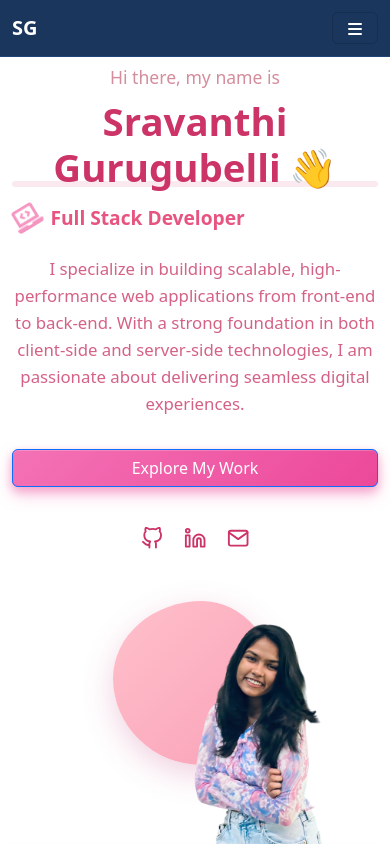
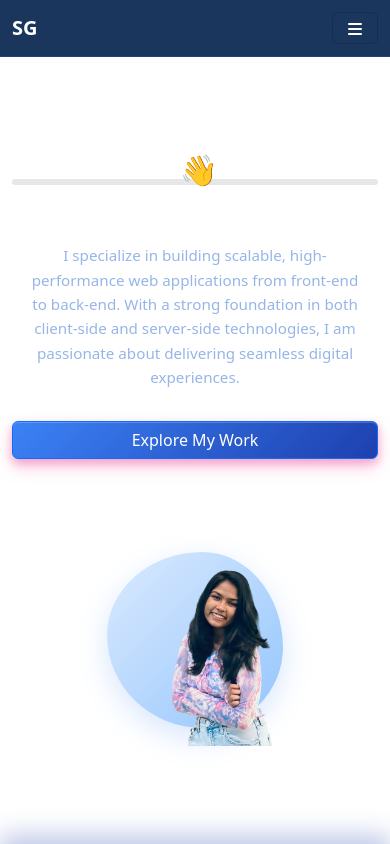
Before and after one commit to GurugubelliSravanthi/my-portfolio-react, a React (Vite) app: page / in a window 390 px wide. Built offline with nearby package versions, Linux system fonts and the light colour scheme.

Commit message:
Update Home.css

```diff
--- a/src/pages/Home.css
+++ b/src/pages/Home.css
@@ -2,17 +2,15 @@
 @import url('https://fonts.googleapis.com/css2?family=Poppins:wght@400;500;600;700&display=swap');
 
 /* Root styling */
-body {
-  /* background-color: #ffeef5; */
-  color: #cc3366;
+/* body {
+  color: #0a192f;
   font-family: 'Poppins', sans-serif;
-}
+} */
 
 /* Main Section */
 .home-section {
   padding: 6rem 0;
   min-height: 100vh;
-  /* background: linear-gradient(135deg, #ffeef5 0%, #fddce8 100%); */
   display: flex;
   align-items: center;
   position: relative;
@@ -26,7 +24,6 @@ body {
   right: -40%;
   width: 120%;
   height: 180%;
-  /* background: radial-gradient(circle, rgba(255, 192, 203, 0.15) 0%, transparent 80%); */
   z-index: 0;
 }
 
@@ -39,7 +36,7 @@ body {
 .greeting {
   display: block;
   font-size: 1.1rem;
-  color: #d48d9c;
+  color: #ffffff;
   margin-bottom: 0.5rem;
   font-weight: 500;
 }
@@ -48,7 +45,7 @@ body {
   font-size: 3rem;
   font-weight: 700;
   margin-bottom: 0.8rem;
-  color: #cc3366;
+  color: #ffffff;
   position: relative;
 }
 
@@ -59,7 +56,7 @@ body {
   left: 0;
   width: 100%;
   height: 6px;
-  background: rgba(204, 51, 102, 0.1);
+  background: rgba(10, 25, 47, 0.1);
   border-radius: 3px;
   z-index: -1;
 }
@@ -72,25 +69,18 @@ body {
 }
 
 @keyframes wave {
-
-  0%,
-  50%,
-  100% {
+  0%, 50%, 100% {
     transform: rotate(0deg);
   }
-
   10% {
     transform: rotate(-10deg);
   }
-
   20% {
     transform: rotate(12deg);
   }
-
   30% {
     transform: rotate(-10deg);
   }
-
   40% {
     transform: rotate(9deg);
   }
@@ -98,7 +88,7 @@ body {
 
 .profession {
   font-size: 1.5rem;
-  color: #e75480;
+  color: #ffffff;
   font-weight: 600;
   display: flex;
   align-items: center;
@@ -106,7 +96,7 @@ body {
 }
 
 .react-icon {
-  color: #f694c1;
+  color: #ffffff;
   margin-right: 0.6rem;
   font-size: 1.8rem;
   animation: spin 6s linear infinite;
@@ -116,7 +106,6 @@ body {
   from {
     transform: rotate(0deg);
   }
-
   to {
     transform: rotate(360deg);
   }
@@ -124,7 +113,7 @@ body {
 
 .description {
   font-size: 1.05rem;
-  color: #d46285;
+  color: #96b6e7;
   margin-bottom: 2rem;
   line-height: 1.6;
   max-width: 550px;
@@ -138,26 +127,26 @@ body {
 }
 
 .primary-btn {
-  background: linear-gradient(135deg, #f9c5d5 0%, #f694c1 100%);
-  color: #821f42;
+  background: linear-gradient(135deg, #3b82f6 0%, #1e40af 100%) !important;
+  color: #ffffff;
   padding: 0.75rem 1.6rem;
   border: none;
   border-radius: 30px;
   font-weight: 500;
   transition: all 0.3s ease;
-  box-shadow: 0 4px 12px rgba(255, 182, 193, 0.4);
+  box-shadow: 0 4px 12px rgba(59, 130, 246, 0.3);
 }
 
 .primary-btn:hover {
-  background: linear-gradient(135deg, #f47ca5 0%, #ff9eb7 100%) !important;
+  background: linear-gradient(135deg, #2563eb 0%, #1e40af 100%) !important;
   color: #fff !important;
   transform: translateY(-2px);
 }
 
 .secondary-btn {
   background: transparent;
-  color: #cc3366;
-  border: 2px solid #eaa3b5;
+  color: #ffffff;
+  border: 2px solid #93c5fd;
   padding: 0.75rem 1.6rem;
   border-radius: 30px;
   font-weight: 500;
@@ -165,9 +154,9 @@ body {
 }
 
 .secondary-btn:hover {
-  background: #ffd1e0;
-  border-color: #f694c1;
-  color: #a12558;
+  background: #dbeafe;
+  border-color: #3b82f6;
+  color: #1e40af;
   transform: translateY(-2px);
 }
 
@@ -179,13 +168,13 @@ body {
 }
 
 .social-links a {
-  color: #cc3366;
+  color: #ffffff;
   font-size: 1.4rem;
   transition: color 0.3s ease, transform 0.2s;
 }
 
 .social-links a:hover {
-  color: #a12558;
+  color: #0066ff;
   transform: translateY(-3px);
 }
 
@@ -206,19 +195,16 @@ body {
 .hero-image {
   width: 300%;
   height: 100%;
-  background: linear-gradient(135deg, #ffc0cb 0%, #f9a1b7 100%);
+  background: linear-gradient(135deg, #dbeafe 0%, #93c5fd 100%);
   border-radius: 40% 60% 60% 40% / 40% 40% 60% 60%;
-  box-shadow: 0 10px 30px rgba(204, 102, 153, 0.3);
+  box-shadow: 0 10px 30px rgba(59, 130, 246, 0.2);
   animation: morph 8s ease-in-out infinite;
 }
 
 @keyframes morph {
-
-  0%,
-  100% {
+  0%, 100% {
     border-radius: 40% 60% 60% 40% / 40% 40% 60% 60%;
   }
-
   50% {
     border-radius: 60% 40% 40% 60% / 50% 60% 40% 50%;
   }
@@ -230,71 +216,25 @@ body {
   bottom: -28px;
   left: 50%;
   transform: translateX(-50%);
-  background: #ffe3ec;
+  background: #dbeafe;
   padding: 0.6rem 1.3rem;
   border-radius: 30px;
-  box-shadow: 0 8px 25px rgba(255, 182, 193, 0.2);
+  box-shadow: 0 8px 25px rgba(59, 130, 246, 0.1);
   display: flex;
   gap: 0.9rem;
   font-size: 0.85rem;
   font-weight: 500;
-  color: #b54268;
+  color: #ffffff;
 }
 
-/* Responsive */
-@media (max-width: 992px) {
-  .home-section {
-    text-align: center;
-    padding: 4rem 0;
-  }
-
-  .description {
-    margin-left: auto;
-    margin-right: auto;
-  }
-
-  .cta-buttons,
-  .social-links {
-    justify-content: center;
-  }
-
-  .home-image-col {
-    margin-top: 3rem;
-  }
-}
-
-@media (max-width: 576px) {
-  .name-heading {
-    font-size: 2.4rem;
-  }
-
-  .profession {
-    font-size: 1.2rem;
-  }
-
-  .cta-buttons {
-    flex-direction: column;
-  }
-
-  .hero-image-container {
-    width: 260px;
-    height: 260px;
-  }
-}
+/* Profile Photo */
 .profile-photo {
   width: 150%;
   max-width: 650px;
-  /* border-radius: 50%; */
   object-fit: cover;
-  /* box-shadow: 0 15px 40px rgba(0, 0, 0, 0.2); */
   transition: transform 0.3s ease;
   margin: 0 auto;
   display: block;
-}
-@media (min-width: 1200px) {
-  .profile-photo {
-    max-width: 750px;
-  }
 }
 
 .profile-photo:hover {
@@ -311,3 +251,190 @@ body {
 .hero-image {
   text-align: center;
 }
+
+/* Extra large devices (large desktops, 1200px and up) */
+@media (min-width: 1200px) {
+  .profile-photo {
+    max-width: 750px;
+  }
+
+  .name-heading {
+    font-size: 3.5rem;
+  }
+
+  .profession {
+    font-size: 1.8rem;
+  }
+
+  .description {
+    font-size: 1.15rem;
+    max-width: 600px;
+  }
+}
+
+/* Large devices (desktops, 992px to 1199px) */
+@media (max-width: 1199px) and (min-width: 992px) {
+  .home-section {
+    padding: 5rem 0;
+  }
+
+  .hero-image-container {
+    width: 450px;
+    height: 450px;
+  }
+
+  .profile-photo {
+    width: 160%;
+    max-width: 700px;
+  }
+}
+
+/* Medium devices (tablets, 768px to 991px) */
+@media (max-width: 991px) {
+  .home-section {
+    text-align: center;
+    padding: 4rem 0;
+  }
+
+  .description {
+    margin-left: auto;
+    margin-right: auto;
+  }
+
+  .profession {
+    justify-content: center;
+  }
+
+  .cta-buttons,
+  .social-links {
+    justify-content: center;
+  }
+
+  .home-image-col {
+    margin-top: 3rem;
+  }
+
+  .hero-image-container {
+    width: 400px;
+    height: 400px;
+  }
+
+  .profile-photo {
+    width: 150%;
+  }
+}
+
+/* Small devices (landscape phones, 576px to 767px) */
+@media (max-width: 767px) {
+  .name-heading {
+    font-size: 2.6rem;
+  }
+
+  .profession {
+    font-size: 1.3rem;
+  }
+
+  .hero-image-container {
+    width: 350px;
+    height: 350px;
+  }
+
+  .profile-photo {
+    width: 160%;
+    min-width: auto;
+  }
+
+  .tech-stack {
+    bottom: -20px;
+    padding: 0.5rem 1rem;
+    font-size: 0.75rem;
+  }
+}
+
+/* Extra small devices (portrait phones, less than 576px) */
+@media (max-width: 575px) {
+  .home-section {
+    padding: 3rem 0;
+  }
+
+  .greeting {
+    font-size: 1rem;
+  }
+
+  .name-heading {
+    font-size: 2.2rem;
+  }
+
+  .profession {
+    font-size: 1.1rem;
+    margin-bottom: 1.2rem;
+  }
+
+  .react-icon {
+    font-size: 1.4rem;
+  }
+
+  .cta-buttons {
+    flex-direction: column;
+    gap: 0.8rem;
+  }
+
+  .primary-btn, .secondary-btn {
+    padding: 0.65rem 1.4rem;
+    font-size: 0.95rem;
+  }
+
+  .hero-image-container {
+    width: 280px;
+    height: 280px;
+    padding: 2rem;
+  }
+
+  .profile-photo {
+    width: 175%;
+    max-width: fit-content;
+  }
+
+  .description {
+    font-size: 0.95rem;
+    padding: 0 1rem;
+  }
+
+  .social-links a {
+    font-size: 1.2rem;
+  }
+
+  .tech-stack {
+    bottom: -15px;
+    padding: 0.4rem 0.8rem;
+    font-size: 0.7rem;
+    gap: 0.6rem;
+  }
+}
+
+/* Very small devices (phones under 400px) */
+@media (max-width: 399px) {
+  .name-heading {
+    font-size: 1.9rem;
+  }
+
+  .profession {
+    font-size: 1rem;
+  }
+
+  .hero-image-container {
+    width: 240px;
+    height: 240px;
+  }
+
+  .profile-photo {
+    width: 110%;
+    max-width: fit-content;
+  }
+
+  .tech-stack {
+    bottom: -12px;
+    padding: 0.3rem 0.6rem;
+    font-size: 0.6rem;
+  }
+}
```
